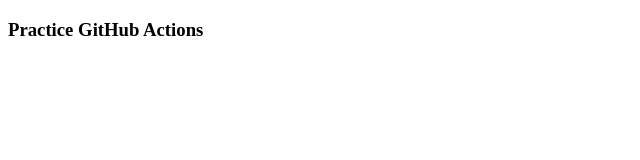
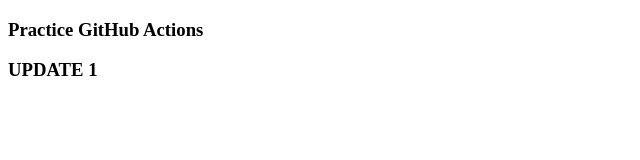
Before and after one commit to MinThuraZaw/minthurazaw.github.io, a plain HTML site: page index.html in a window 1280 px wide. Shown: the whole page, without its empty margins (0-640 px from the left). Drawn offline with Linux system fonts and the light colour scheme.

Commit message:
update file to test actions

```diff
--- a/index.html
+++ b/index.html
@@ -6,5 +6,6 @@
 </head>
 <body>
 <h3>Practice GitHub Actions</h3>
+<h3>UPDATE 1</h3>
 </body>
 </html>
```
